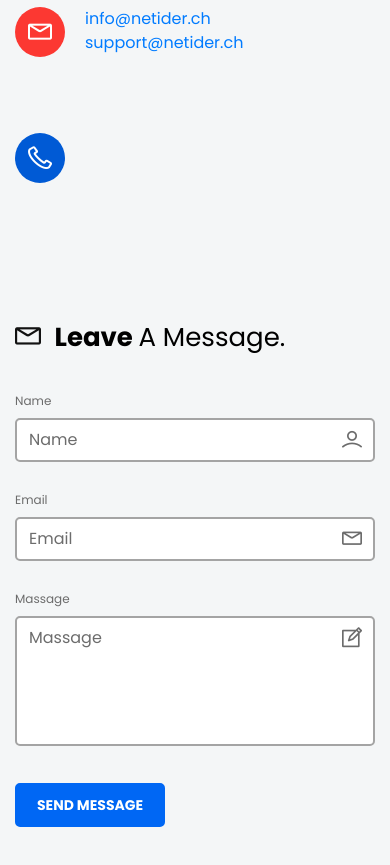
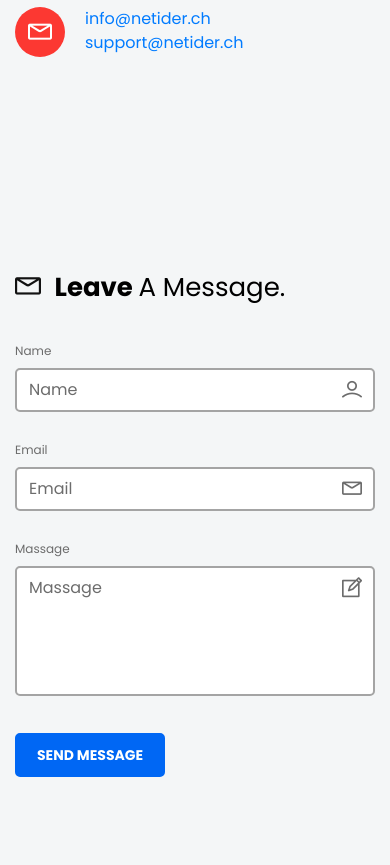
Before and after one commit to swissbuechi/netider.ch-frontend, a plain HTML site: page index.html in a window 390 px wide. Shown: the part 10000-10865 px from the top of the page. Drawn offline with Linux system fonts and the light colour scheme.

Commit message:
Removed Mobile

```diff
--- a/index.html
+++ b/index.html
@@ -813,7 +813,7 @@
                     <div class="col-lg-4 col-md-6">
                         <div class="single-contact-info contact-color-3 mt-30 d-flex ">
                             <div class="contact-info-icon">
-                                <i class="lni lni-phone"></i>
+                                <!-- <i class="lni lni-phone"></i> -->
                             </div>
                             <div class="contact-info-content media-body">
                                 <!-- <p class="text"><a href="tel:+41 78 914 69 10">+41 78 914 69 10</a></p> -->
```
